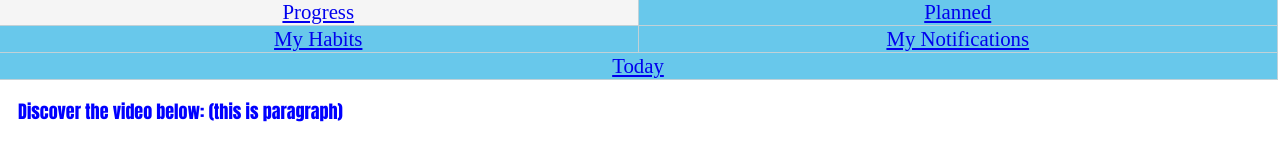
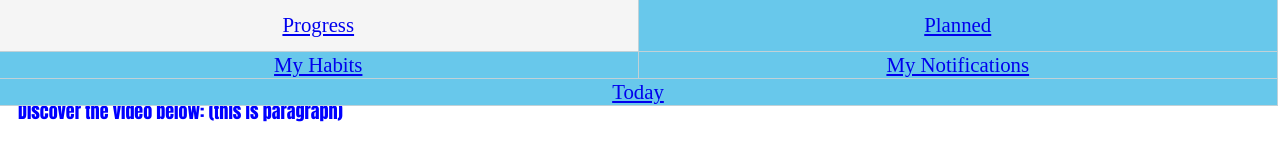
Before and after one commit to oleksandrNep/defaultHab-3, a plain HTML site: page pages/today.html in a window 1280 px wide. Shown: the top 141 px of the page. Drawn offline with Linux system fonts and the light colour scheme; grey boxes are pictures that could not be loaded.

Commit message:
Update today.html

```diff
--- a/pages/today.html
+++ b/pages/today.html
@@ -9,7 +9,7 @@
       <nav>
       <table class="header-element">
           <tr>
-            <td width = 50% class="header-td"><a href="../pages/progress.html">Progress</a></td>
+            <td width = 50% height = 50px class="header-td"><a href="../pages/progress.html">Progress</a></td>
             <td class="header-td"><a href="../pages/planned.html">Planned</a></td>
           </tr>
           <tr>
```
